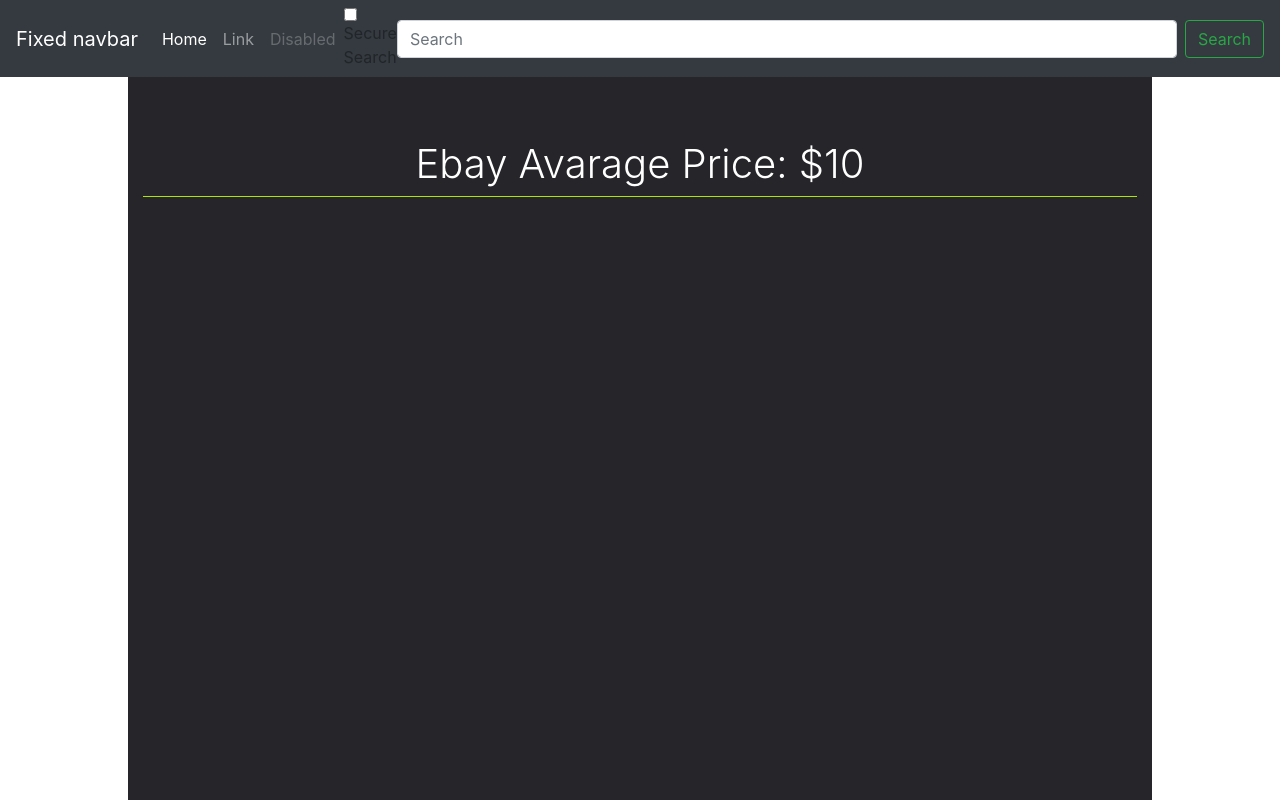
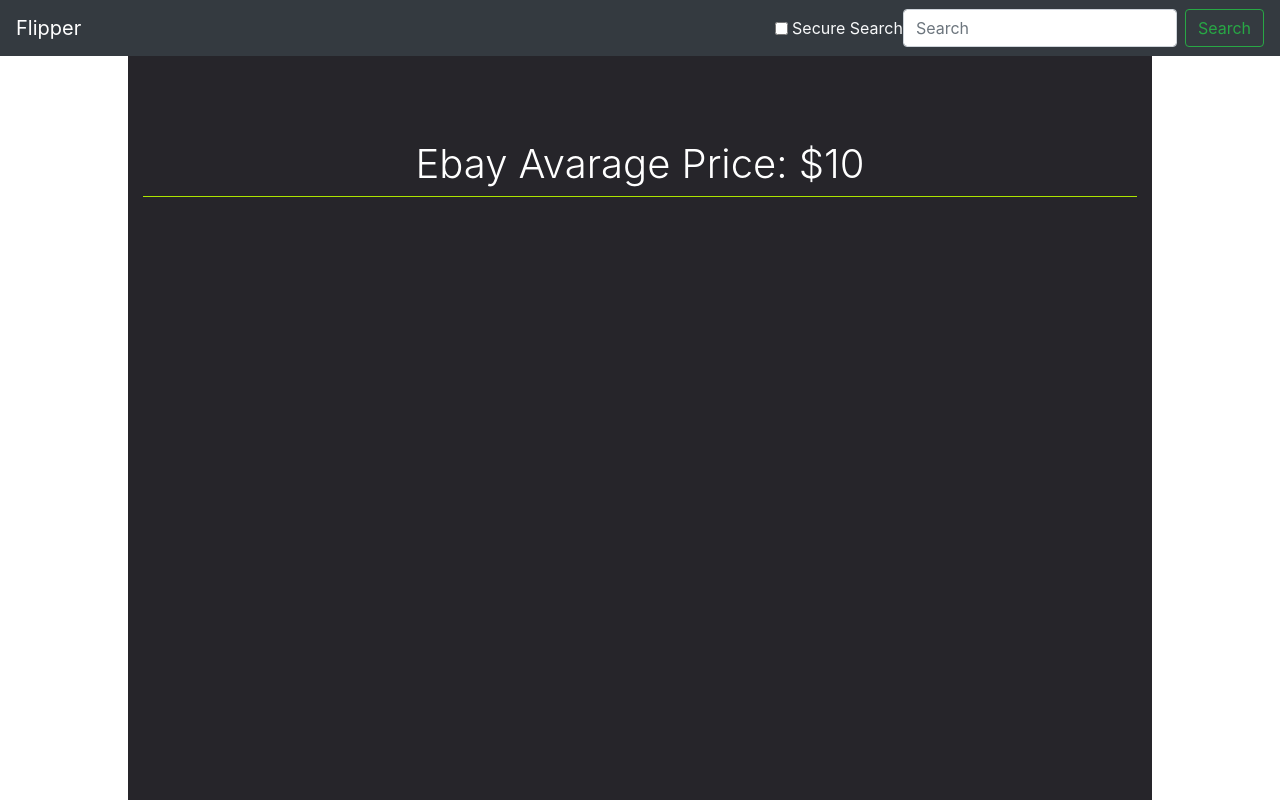
Before and after one commit to alancuriel/flipper, a Flask app: template templates/search_test.html in a window 1280 px wide. Run offline with Flask 2, Linux system fonts and the light colour scheme; the template is opened without the code that fills it: most values are stand-ins (such as "Sample title", 1, 10 or a date in 2020); some libraries are stand-ins or nearby versions.

Commit message:
everything works

```diff
--- a/static/css/index_search_bar.css
+++ b/static/css/index_search_bar.css
@@ -1527,6 +1527,7 @@ span.flatpickr-weekday {
   padding: 15px;
   position: absolute;
   width: 100%;
+  background: rgba(14.9, 14.5, 16.5, 0.5);
 }
 
 .s002 form {
--- a/templates/search_test.html
+++ b/templates/search_test.html
@@ -30,25 +30,17 @@
 {% block navbar %}
       <!-- Fixed navbar -->
       <nav class="navbar navbar-expand-md navbar-dark fixed-top bg-dark">
-        <a class="navbar-brand" href="#">Fixed navbar</a>
+        <a class="navbar-brand" href="/">Flipper</a>
         <button class="navbar-toggler" type="button" data-toggle="collapse" data-target="#navbarCollapse" aria-controls="navbarCollapse" aria-expanded="false" aria-label="Toggle navigation">
           <span class="navbar-toggler-icon"></span>
         </button>
         <div class="collapse navbar-collapse" id="navbarCollapse">
           <ul class="navbar-nav mr-auto">
-            <li class="nav-item active">
-              <a class="nav-link" href="#">Home <span class="sr-only">(current)</span></a>
-            </li>
-            <li class="nav-item">
-              <a class="nav-link" href="#">Link</a>
-            </li>
-            <li class="nav-item">
-              <a class="nav-link disabled" href="#">Disabled</a>
-            </li>
           </ul>
 
           <form action="/search_test" method="POST" class="form-inline mt-2 mt-md-0">
-          	<input type="checkbox" name="secureSearch">Secure Search</div>
+              <input type="checkbox" class="form-check-input" name="secureSearch">
+              <label class="form-check-label text-light" for="secureSearch">Secure Search  </label>
             <input class="form-control mr-sm-2" type="text" name="query" placeholder="Search" aria-label="Search">
             <button class="btn btn-outline-success my-2 my-sm-0" type="submit" value="submit">Search</button>
           </form>
@@ -127,7 +119,7 @@
 
 	    <div class="col-lg-2 col-md-3 col-4">
 
-	      <a href="#" class="d-block mb-5 h-200">
+	      <a href={{mercariLinks[i]}} class="d-block mb-5 h-200">
 	      	<div class="container-img">
 	            <img class="img-fluid img-thumbnail" src={{mercariImages[i]}} alt="" style="background-color: #2b2d2f;
     border: 1px solid #2b2d2f; width: 100%;">
```
